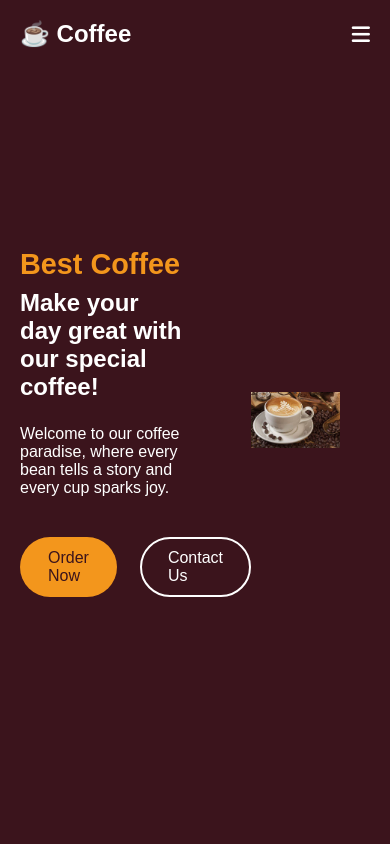
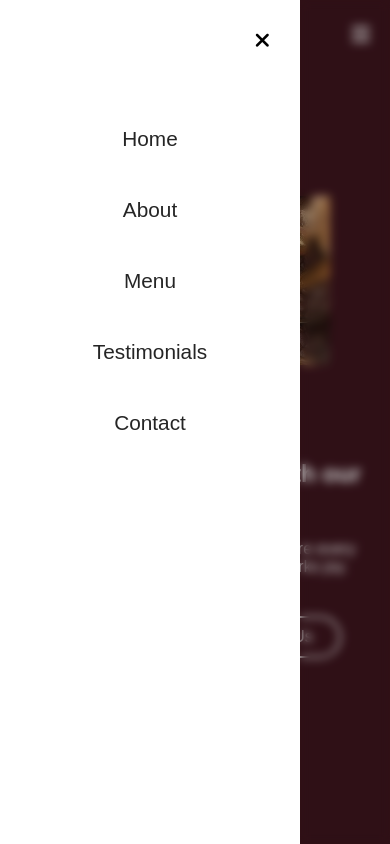
Before and after one commit to Entue250/web-dev-assignment, a plain HTML site: page index.html in a window 390 px wide. Both pictures are taken after a click on the button 360 px from the left and 33 px from the top of the page. Drawn offline with Linux system fonts and the light colour scheme.

Commit message:
use a few JavaScript on header

```diff
--- a/index.html
+++ b/index.html
@@ -59,5 +59,7 @@
             </div>
         </section>
     </main>
+
+    <script src="script.js"></script>
 </body>
 </html>
--- /dev/null
+++ b/script.js
@@ -0,0 +1,11 @@
+const menuOpenButton = document.querySelector("#menu-open-button");
+const menuCloseButton = document.querySelector("#menu-close-button");
+
+
+menuOpenButton.addEventListener('click', () => {
+    // Toggle mobile menu visibility
+    document.body.classList.toggle("show-mobile-menu");
+});
+
+// Close menu when the close button is clicked
+menuCloseButton.addEventListener('click', () => menuOpenButton.click());
--- a/styles.css
+++ b/styles.css
@@ -184,6 +184,17 @@ header .navbar{
 
     }
 
+    body.show-mobile-menu header::before{
+        content: "";
+        position: fixed;
+        left: 0;
+        top: 0;
+        height: 100%;
+        width: 100%;
+        backdrop-filter: blur(5px);
+        background: rgba(0, 0, 0, 0.2);
+    }
+
     .navbar :where(#menu-close-button, #menu-open-button){
         display: block;
         font-size: var(--font-size-l);
@@ -211,6 +222,11 @@ header .navbar{
         align-items: center;
         padding-top: 100px;
         background: var(--white-color);
+        transition: left 0.2s ease;
+    }
+
+    body.show-mobile-menu .navbar .nav-menu{
+        left: 0;
     }
 
     .navbar .nav-menu .nav-link{
@@ -219,4 +235,25 @@ header .navbar{
         margin-top: 17px;
         font-size: var(--font-size-l);
     }
+
+    .hero-section .section-content{
+        gap: 50px;
+        text-align: center;
+        padding: 30px 20px 20px;
+        flex-direction: column-reverse;
+        justify-content: center;
+    }
+
+    .hero-section .hero-details :is(.subtitle, .description){
+        max-width: 100%;
+    }
+
+    .hero-section .hero-details .buttons{
+        justify-content: center;
+    }
+
+    .hero-section .hero-image-wrapper{
+        max-width: 270px;
+        margin-right: 0;
+    }
 }
```
